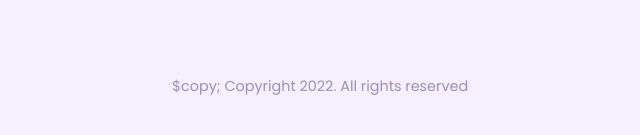
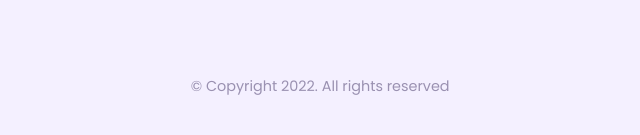
Before and after one commit to pragatikohli/MyPortfolio, a plain HTML site: page index.html in a window 1280 px wide. Shown: the part 3858-3993 px from the top of the page, 313-953 px from the left. Drawn offline with nearby package versions, Linux system fonts and the light colour scheme.

Commit message:
Footer changes

```diff
--- a/index.html
+++ b/index.html
@@ -219,7 +219,7 @@
     <footer>
       <div class="container">
         <a href="#" class="logo">Portf<span>olio.</span></a>
-        <p class="text">$copy; Copyright 2022. All rights reserved</p>
+        <p class="text">&copy; Copyright 2022. All rights reserved</p>
         <ul class="social-media">
           <li>
             <a href="https://www.facebook.com/profile.php?id=100069381438475" class="social-link"><i class="fa-brands fa-facebook"></i></a>
```
